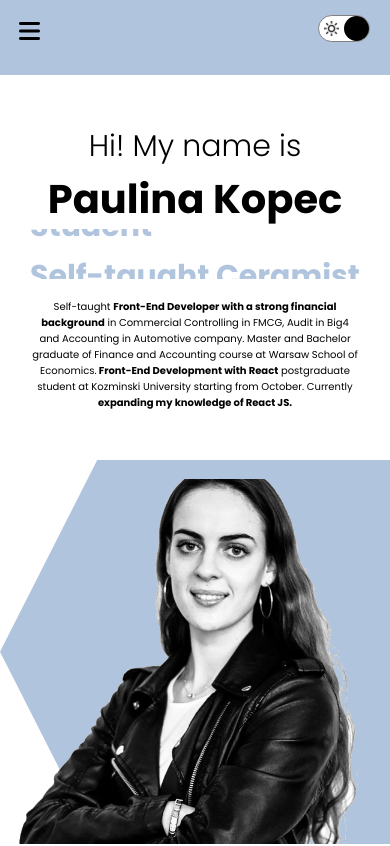
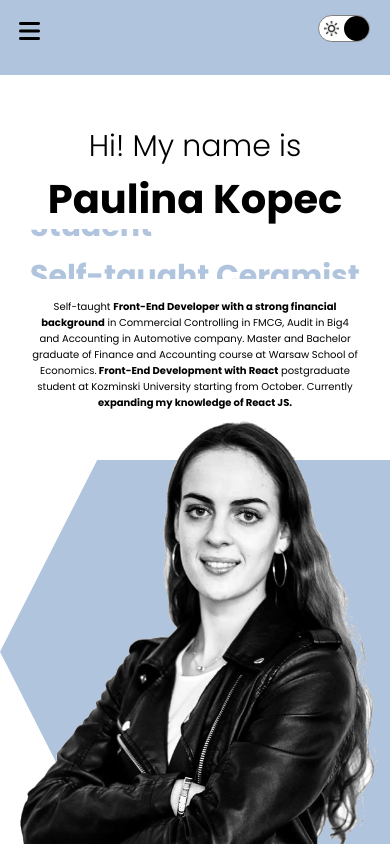
Before and after one commit to paulinakopec/My-Portfolio-React, a React (Create React App) app: page / in a window 390 px wide. Shown: the top 846 px of the page. Built offline with nearby package versions, Linux system fonts and the light colour scheme.

Commit message:
Additional styling in intro

```diff
--- a/src/components/intro/intro.css
+++ b/src/components/intro/intro.css
@@ -101,8 +101,8 @@
 }
 
 .i-img {
-    width: 95%;
-    height: 95%;
+    width: 100%;
+    height: 100%;
     object-fit: cover;
     position: absolute;
     bottom: 0;
@@ -119,11 +119,17 @@
     right: 0;
 }
 
+
+
 @media screen and (max-width: 480px) {
     .i {
         flex-direction: column;
         height: calc(100vh - 75px);
         max-width: 100%;
+    }
+
+    .i-img {
+        height: 110%;
     }
 
     .i-name {
```
